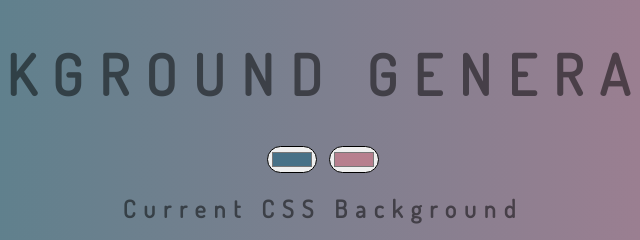
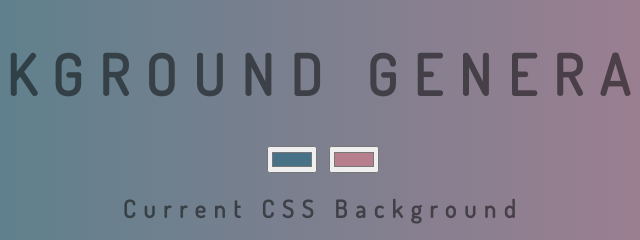
Before and after one commit to kalpeshT101/backgen, a website: page index.html in a window 1280 px wide. Shown: the top 240 px of the page, 317-957 px from the left. Drawn offline with nearby package versions, Linux system fonts and the light colour scheme.

Commit message:
using npm

```diff
--- a/cs.css
+++ b/cs.css
@@ -29,12 +29,3 @@ h3 {
 h2 {
     font-family: 'Dosis', sans-serif;
 }
-
-.color1 {
-    border-radius: 100px;
-    color: white;
-    text-shadow: 2px 2px 4px #000000;
-}
-.color2 {
-    border-radius: 100px;
-}
--- a/index.html
+++ b/index.html
@@ -1,17 +1,20 @@
 <!DOCTYPE html>
 <html>
+
 <head>
 	<title>Gradient Background</title>
 	<link rel="stylesheet" type="text/css" href="cs.css">
 	<link href="https://fonts.googleapis.com/css?family=Dosis" rel="stylesheet">
 	<link rel="stylesheet" type="text/css" href="https://cdnjs.cloudflare.com/ajax/libs/animate.css/3.5.2/animate.css">
 </head>
+
 <body id="gradient">
-	<h1 class="animated tada delay-4s">Background Generator</h1>
+	<h1 class="animated">Background Generator</h1>
 	<input class="color1 animated zoomIn" type="color" name="color1" value="#477187">
 	<input class="color2 animated zoomIn" type="color" name="color2" value="#B77F8E">
 	<h2 class="animated fadeIn">Current CSS Background</h2>
 	<h3></h3>
 	<script type="text/javascript" src="jso.js"></script>
 </body>
+
 </html>
```
Also changed, not shown: package.json (added, +14 -0 lines), 1 other file.
